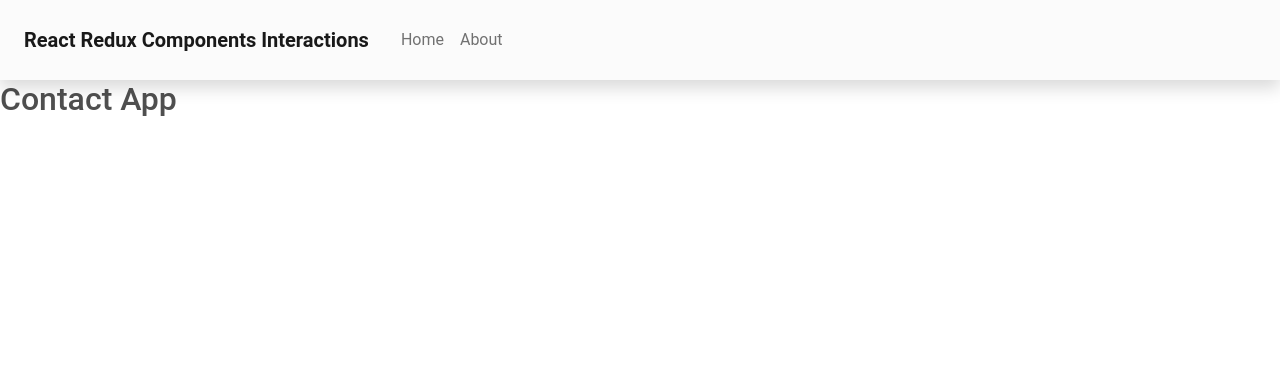
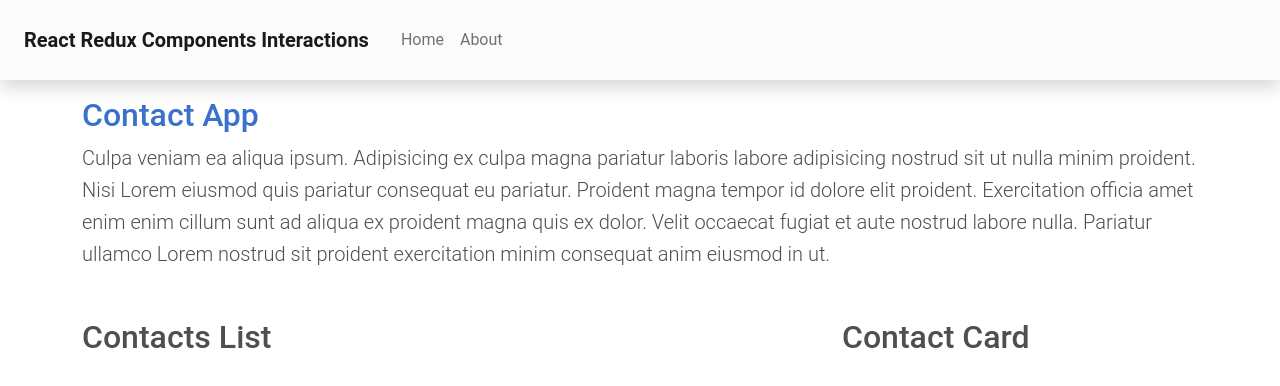
Before and after one commit to Musab-omer/react-redux, a React (Create React App) app: page / in a window 1280 px wide. Shown: the top 386 px of the page. Built offline with nearby package versions, Linux system fonts and the light colour scheme.

Commit message:
ContactApp Main Component

```diff
--- a/src/component/contactApp/ContactApp.js
+++ b/src/component/contactApp/ContactApp.js
@@ -1,9 +1,32 @@
 import React from "react";
+import ContactsList from "./ContactsList";
+import ContactCard from "./ContactCard";
 
 let ContactApp=()=>{
     return(
         <React.Fragment>
-            <h2>Contact App</h2>
+           <section className="p-3">
+            <div className="container">
+                <div className="row">
+                    <div className="col">
+                        <h2 className="text-primary">Contact App</h2>
+                        <p className="lead">Culpa veniam ea aliqua ipsum. Adipisicing ex culpa magna pariatur laboris labore adipisicing nostrud sit ut nulla minim proident. Nisi Lorem eiusmod quis pariatur consequat eu pariatur. Proident magna tempor id dolore elit proident. Exercitation officia amet enim enim cillum sunt ad aliqua ex proident magna quis ex dolor. Velit occaecat fugiat et aute nostrud labore nulla. Pariatur ullamco Lorem nostrud sit proident exercitation minim consequat anim eiusmod in ut.</p>
+                    </div>
+                </div>
+            </div>
+           </section>
+           <section className="p-3">
+            <div className="container">
+                <div className="row">
+                    <div className="col-md-8">
+                        <ContactsList/>
+                    </div>
+                    <div className="col-md-4">
+                        <ContactCard/>
+                    </div>
+                </div>
+            </div>
+           </section>
         </React.Fragment>
     )
 }
```
